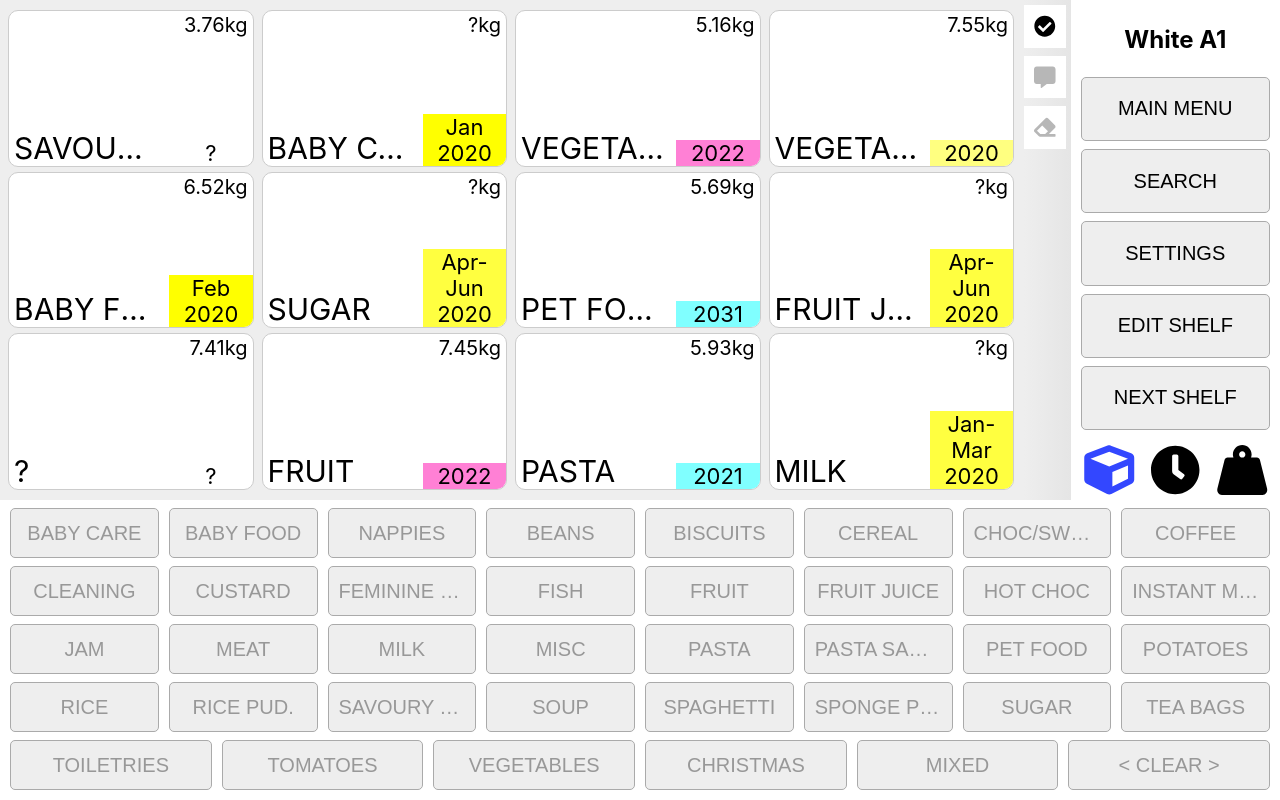
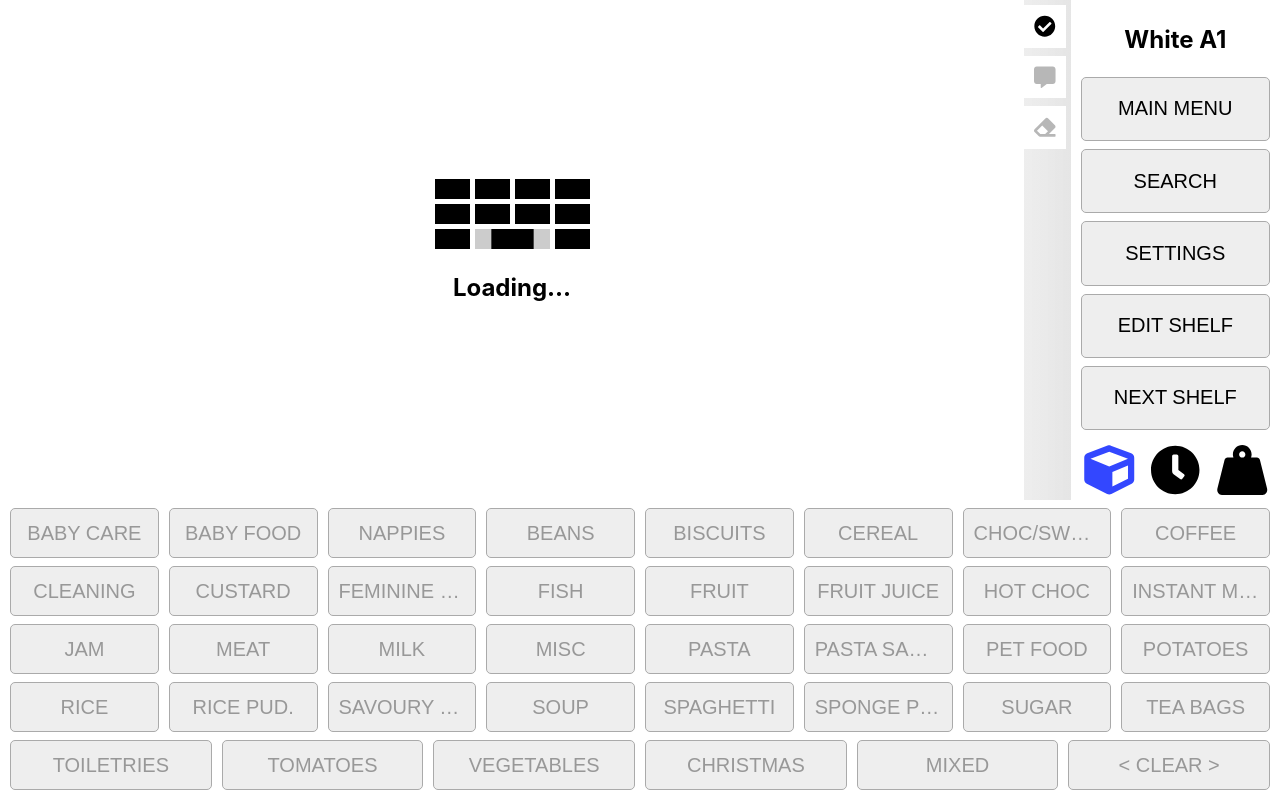
Before and after one commit to Kacper-Lubisz/TrayMaster, a React (Create React App) app: page / in a window 1280 px wide. Built offline with nearby package versions, Linux system fonts and the light colour scheme.

Commit message:
Added loading spinner to view port

```diff
--- a/src/components/ViewPort.tsx
+++ b/src/components/ViewPort.tsx
@@ -13,6 +13,7 @@ import "../styles/shelfview.scss";
 import {getExpiryColor} from "../utils/getExpiryColor";
 import {getTextColorForBackground} from "../utils/getTextColorForBackground";
 import {trayComparisonFunction} from "../utils/sortCells";
+import {LoadingSpinner} from "./LoadingSpinner";
 import "./styles/_viewport.scss";
 
 
@@ -244,6 +245,20 @@ export class ViewPort extends React.Component<ViewPortProps, ViewPortState> {
      * @inheritDoc
      */
     render(): React.ReactNode {
+
+        if (!(this.props.current.loaded && this.props.current.childrenLoaded)) {
+            // todo fixme restyle this, ensure this is appropriate usage
+            return <div id="loading-box" style={{margin: "auto"}}>
+                <LoadingSpinner/>
+                <h2>Loading...</h2>
+            </div>;
+
+            // return <div style={{
+            //     margin: "auto"
+            // }}>
+            //     <LoadingSpinner message="Loading..."/>
+            // </div>;
+        }
 
         if (this.props.current instanceof Warehouse) {
             return <div id="viewPort">
```
